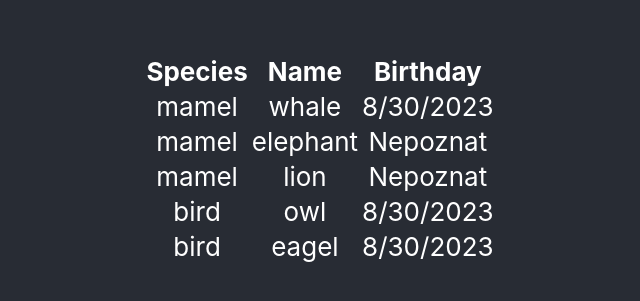
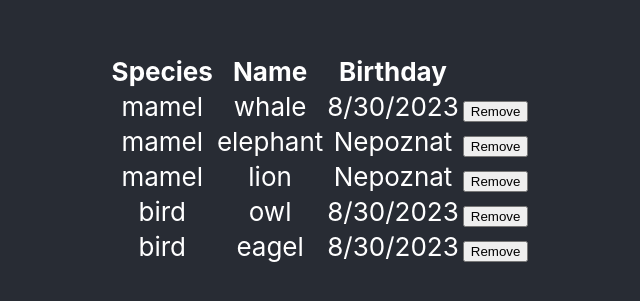
Before and after one commit to MariooV/zoo-projekat, a React (Create React App) app: page / in a window 1280 px wide. Shown: the part 241-542 px from the top of the page, without its empty margins (320-960 px from the left). Built offline with nearby package versions, Linux system fonts and the light colour scheme.

Commit message:
Zadatak 3

```diff
--- /dev/null
+++ b/src/components/Animal.js
@@ -0,0 +1,16 @@
+const Animal = ({ animal, handleOnRemove, index }) => {
+  return (
+    <tr>
+      <td>{animal.species}</td>
+      <td>{animal.name}</td>
+      <td>
+        {animal.birthday ? animal.birthday.toLocaleDateString() : "Nepoznat"}
+      </td>
+      <td>
+        <button onClick={() => handleOnRemove(index)}>Remove</button>
+      </td>
+    </tr>
+  );
+};
+
+export default Animal;
--- a/src/components/AnimalList.js
+++ b/src/components/AnimalList.js
@@ -1,4 +1,5 @@
 import { useState } from "react";
+import Animal from "./Animal";
 
 const AnimalList = () => {
   const [animals, setAnimals] = useState([
@@ -8,6 +9,11 @@ const AnimalList = () => {
     { species: "bird", name: "owl", birthday: new Date() },
     { species: "bird", name: "eagel", birthday: new Date() },
   ]);
+
+  const handleOnRemove = (index) => {
+    setAnimals((prevValue) => prevValue.filter((animal, i) => i !== index));
+  };
+
   return (
     <table>
       <thead>
@@ -15,19 +21,17 @@ const AnimalList = () => {
           <th>Species</th>
           <th>Name</th>
           <th>Birthday</th>
+          <th></th>
         </tr>
       </thead>
       <tbody>
         {animals.map((animal, index) => (
-          <tr key={index}>
-            <td>{animal.species}</td>
-            <td>{animal.name}</td>
-            <td>
-              {animal.birthday
-                ? animal.birthday.toLocaleDateString()
-                : "Nepoznat"}
-            </td>
-          </tr>
+          <Animal
+            key={index}
+            animal={animal}
+            handleOnRemove={handleOnRemove}
+            index={index}
+          />
         ))}
       </tbody>
     </table>
```
